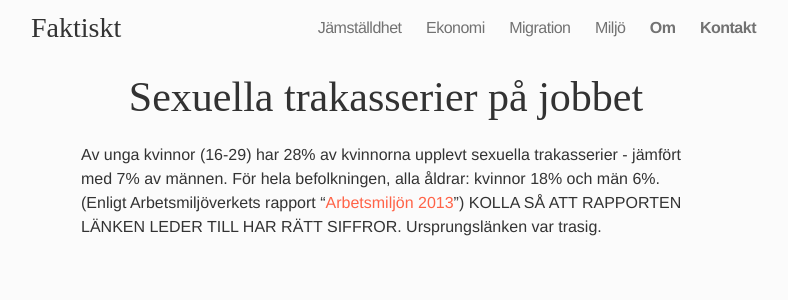
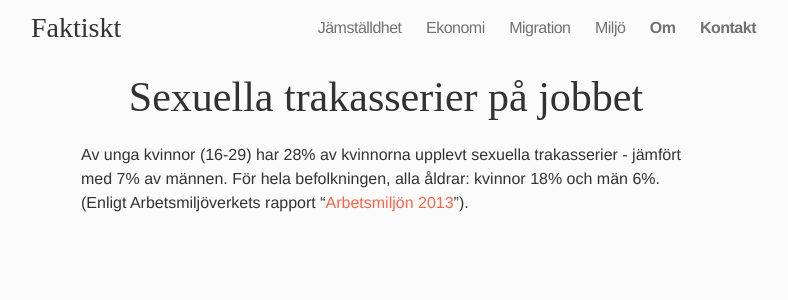
Before and after one commit to frigolitvarulv/faktiskt.github.io, a Jekyll site: the page built from jamstalldhet/ingen-tjej-jag-k-nner-k-nner-sig-diskriminerad/sexuella-trakasserier-p-jobbet.md, in a window 1280 px wide. Shown: the top 300 px of the page, without its empty margins (254-1042 px from the left). Built offline with Jekyll 4.4.1, drawn with Linux system fonts in a browser that asks for light colours; nearby versions of some CDN libraries; Markdown is read by kramdown in place of the engine named in the settings.

Commit message:
Updated sexuella-trakasserier-p-jobbet.md

```diff
--- a/jamstalldhet/ingen-tjej-jag-k-nner-k-nner-sig-diskriminerad/sexuella-trakasserier-p-jobbet.md
+++ b/jamstalldhet/ingen-tjej-jag-k-nner-k-nner-sig-diskriminerad/sexuella-trakasserier-p-jobbet.md
@@ -6,4 +6,4 @@
 
 
 
-Av unga kvinnor (16-29) har 28% av kvinnorna upplevt sexuella trakasserier - jämfört med 7% av männen. För hela befolkningen, alla åldrar: kvinnor 18% och män 6%. (Enligt Arbetsmiljöverkets rapport "[Arbetsmiljön 2013](https://www.av.se/globalassets/filer/statistik/arbetsmiljostatistik-arbetsmiljon-2013-rapport-2014-03.pdf)") KOLLA SÅ ATT RAPPORTEN LÄNKEN LEDER TILL HAR RÄTT SIFFROR. Ursprungslänken var trasig.
+Av unga kvinnor (16-29) har 28% av kvinnorna upplevt sexuella trakasserier - jämfört med 7% av männen. För hela befolkningen, alla åldrar: kvinnor 18% och män 6%. (Enligt Arbetsmiljöverkets rapport "[Arbetsmiljön 2013](https://www.av.se/globalassets/filer/statistik/arbetsmiljostatistik-arbetsmiljon-2013-rapport-2014-03.pdf)").
```
